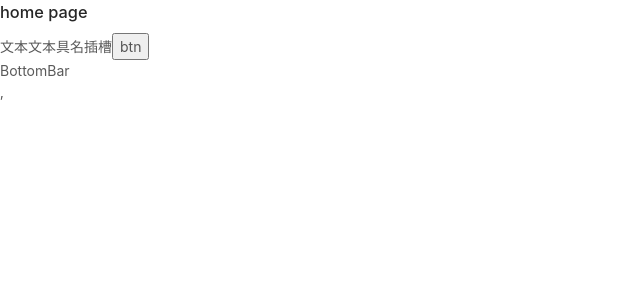
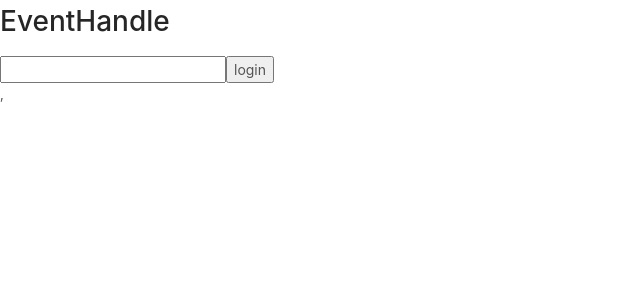
Before and after one commit to sunshineqt/react-exercise, a React (Create React App) app: page / in a window 1280 px wide. Shown: the top 300 px of the page, without its empty margins (0-640 px from the left). Built offline with nearby package versions, Linux system fonts and the light colour scheme.

Commit message:
props通信

```diff
--- a/src/App.js
+++ b/src/App.js
@@ -23,11 +23,18 @@ import HomePage from "./pages/HomePage.js";
 // import AntdFormPage from "./pages/AntdForm4.js";
 // import { FunctionComponent } from "./pages/FunctionComponent.js";
 // import ClassComponent from "./pages/ClassComponent.js";
+import EventHandle from "./pages/EventHandle";
+import store from "./store/index";
+
+function tellme(msg) {
+  console.log(msg, "msg");
+}
 
 function App() {
   return (
     <div className={styles.app}>
-      <HomePage />
+      {/**父组件向子组件传递数据 */}
+      <EventHandle store={store} tellme={tellme} />
       {/**
       <MyContext.Provider value={{ themeColor: "red" }}>
         <UseReducerPage />
--- a/src/pages/EventHandle.js
+++ b/src/pages/EventHandle.js
@@ -10,12 +10,15 @@ export default class EventHandle extends Component {
   submit = () => {
     console.log("submit", this.state.name);
     console.log("ref", this.refs["input"].value); // 获取输入框值
+    // 子组件向父组件传递数据
+    this.props.tellme("我是事件处理");
   };
   onChange = (event) => {
     this.setState({ name: event.target.value });
   };
   render() {
     const { name } = this.state;
+    console.log(this.props.store, "store");
     return (
       <div>
         <h1>EventHandle</h1>
```
